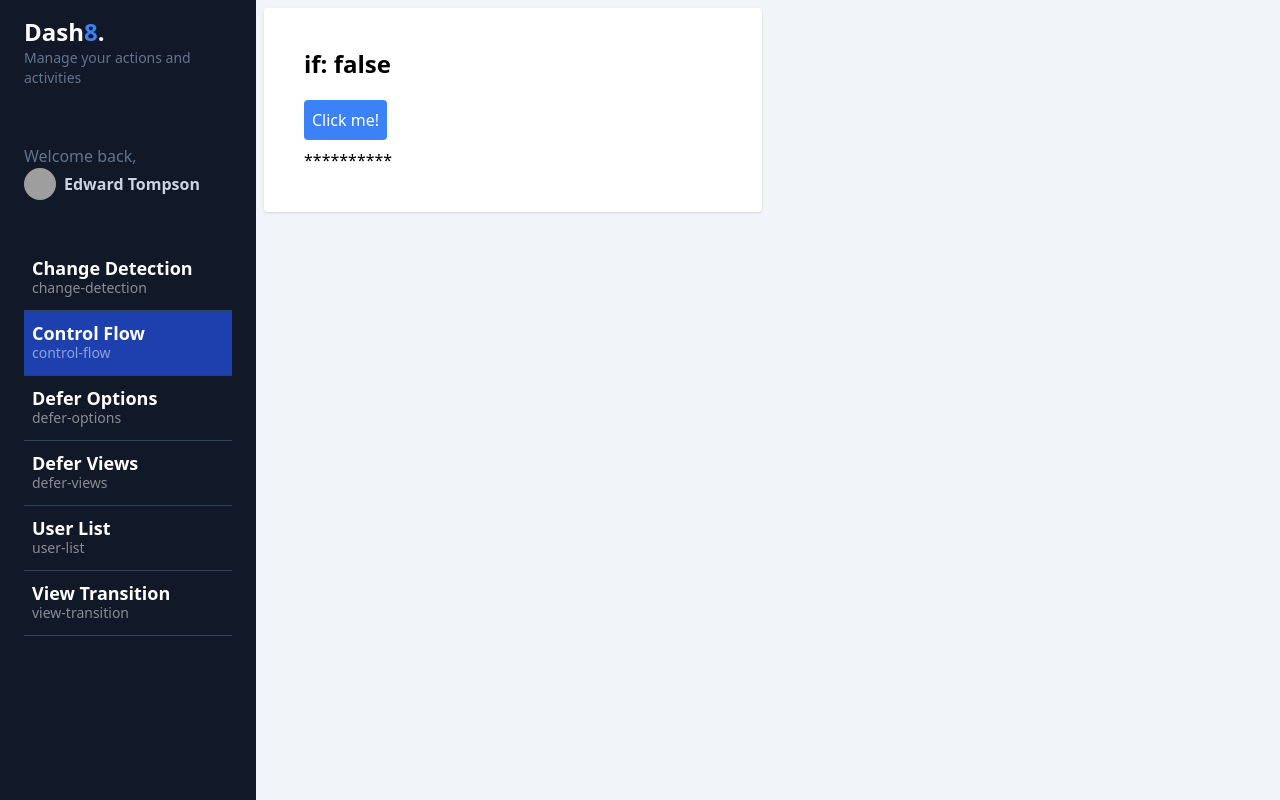
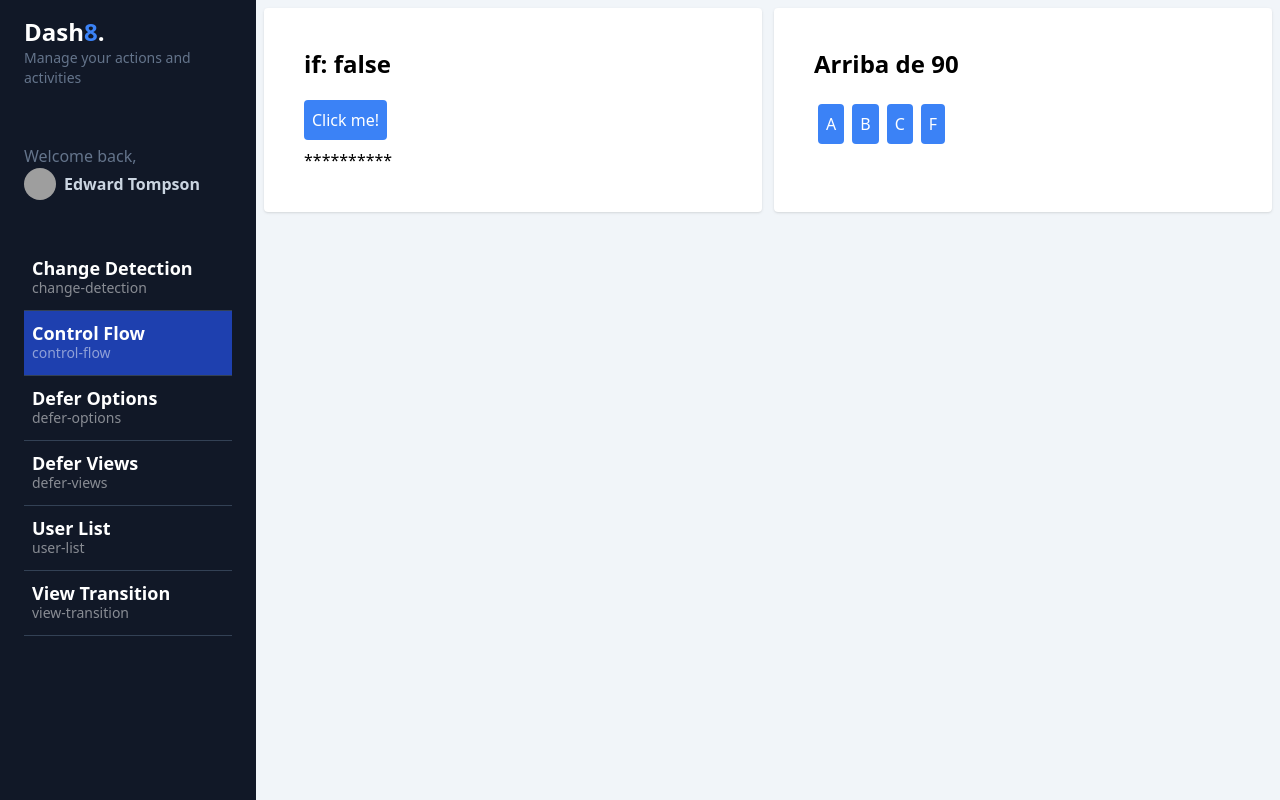
Before and after one commit to Piazzolla/dashboard-ang, an Angular app: page /dashboard/control-flow in a window 1280 px wide. Built offline with nearby package versions, Linux system fonts and the light colour scheme; grey boxes are pictures that could not be loaded.

Commit message:
switch control flow

```diff
--- a/src/app/dashboard/pages/control-flow/control-flow.component.html
+++ b/src/app/dashboard/pages/control-flow/control-flow.component.html
@@ -7,11 +7,34 @@
 
     <div class="pt-2">
       @if( showContent() ) {
-        <p>Hola Mundo</p>
+      <p>Hola Mundo</p>
       } @else {
-        <p>**********</p>
+      <p>**********</p>
       }
     </div>
   </div>
 
+  <!-- ngInf @switch  -->
+  <div class="bg-white rounded shadow p-10">
+    @switch (grade()) {
+      @case ('A') {
+        <p class="text-2xl font-bold mb-5">Arriba de 90</p>
+      }
+      @case ('B') {
+        <p class="text-2xl font-bold mb-5">Arriba de 80</p>
+      }
+      @case ('C') {
+        <p class="text-2xl font-bold mb-5">Arriba de 70</p>
+      }
+      @default {
+        <p class="text-2xl font-bold mb-5">Reprobado</p>
+      }
+    }
+
+    <button (click)="setGrade('A')" class="p-2 bg-blue-500 rounded text-white m-1">A</button>
+    <button (click)="setGrade('B')" class="p-2 bg-blue-500 rounded text-white m-1">B</button>
+    <button (click)="setGrade('C')" class="p-2 bg-blue-500 rounded text-white m-1">C</button>
+    <button (click)="setGrade('F')" class="p-2 bg-blue-500 rounded text-white m-1">F</button>
+
+  </div>
 </section>
--- a/src/app/dashboard/pages/control-flow/control-flow.component.ts
+++ b/src/app/dashboard/pages/control-flow/control-flow.component.ts
@@ -1,5 +1,7 @@
 import { CommonModule } from '@angular/common';
 import { ChangeDetectionStrategy, Component, signal } from '@angular/core';
+
+type Grade = 'A'|'B'|'C'|'F';
 
 @Component({
   selector: 'app-control-flow',
@@ -17,9 +19,14 @@ import { ChangeDetectionStrategy, Component, signal } from '@angular/core';
 })
 export default class ControlFlowComponent {
   public showContent = signal(false);
+  public grade = signal<Grade>('A');
 
   public toggleContent() {
     this.showContent.update( value => !value);
   }
 
+  public setGrade(newGrade:Grade) {
+    this.grade.update(value => newGrade)
+  }
+
 }
```
